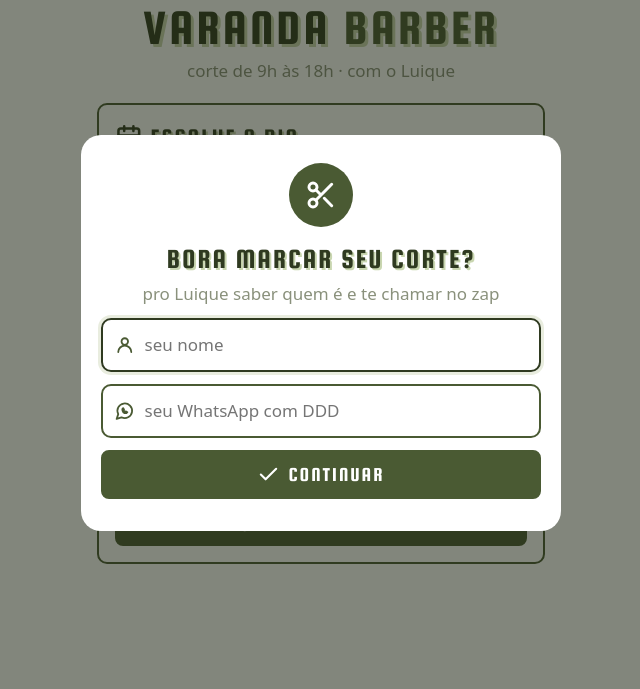
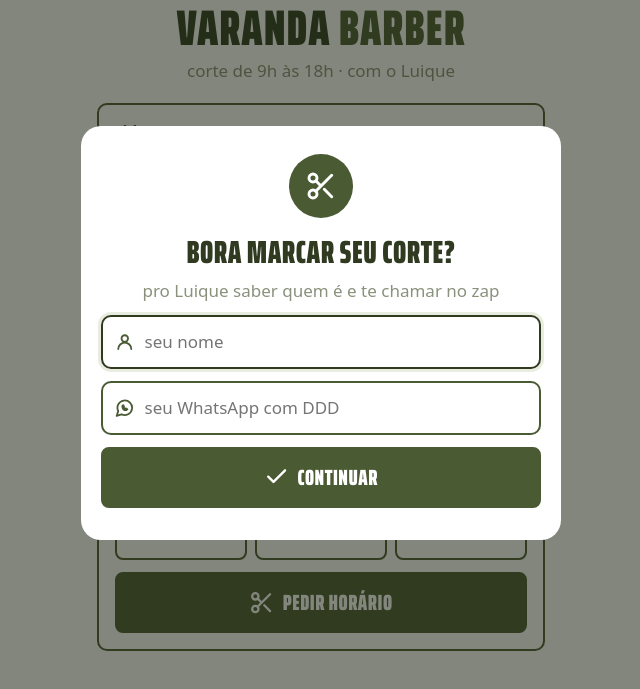
Before and after one commit to fernandollisboa/varanda-barber, a website: page index.html in a window 1280 px wide. Shown: the part 67-756 px from the top of the page, without its empty margins (319-959 px from the left). Drawn offline with Linux system fonts and the light colour scheme; no server answers.

Commit message:
fonte 6d: Saira Extra Condensed Black
Co-Authored-By: Claude Opus 5.5 <noreply@anthropic.com>
Claude-Session: https://claude.ai/code/session_01Qf14oaAzRDyCQ3rerEVrjR

```diff
--- a/fonts/LICENCA.txt
+++ b/fonts/LICENCA.txt
@@ -1 +1 @@
-Squada One (fonts/SquadaOne.woff2): Copyright 2011 Joe Prince. SIL Open Font License 1.1 (https://openfontlicense.org), não MIT.
+Saira Extra Condensed Black (fonts/SairaExtraCondensed.woff2): Copyright 2016 The Saira Project Authors. SIL Open Font License 1.1 (https://openfontlicense.org), não MIT.
--- a/index.html
+++ b/index.html
@@ -9,12 +9,12 @@
 <meta property="og:description" content="escolhe o horário e o barbeiro confirma">
 <meta name="theme-color" content="#ffffff">
 <link rel="manifest" href="manifest.json">
-<link rel="stylesheet" href="style.css?v=2026-11-19j">
+<link rel="stylesheet" href="style.css?v=2026-11-19k">
 </head>
 <body>
 <header><svg class="logo" viewBox="0 0 24 24" aria-hidden="true"><circle cx="6" cy="6" r="3"/><circle cx="6" cy="18" r="3"/><path d="M20 4 8.1 15.9M14.5 14.5 20 20M8.1 8.1 12 12"/></svg><h1>Varanda <span>Barber</span></h1><p>corte de 9h às 18h · com o Luique</p></header>
 <main id="app"></main>
 <div id="modal" hidden></div>
-<script src="app.js?v=2026-11-19j"></script>
+<script src="app.js?v=2026-11-19k"></script>
 </body>
 </html>
--- a/style.css
+++ b/style.css
@@ -1,25 +1,24 @@
-/* verde musgo (o do short militar) no branco; a fonte é a Squada One espaçada, com sombra verde clara nos títulos (fonts/, OFL).
+/* verde musgo (o do short militar) no branco; a fonte é a Saira Extra Condensed Black, estreita e bem preta (fonts/, OFL).
    semáforo só no status: amarelo espera, verde confirmado */
-@font-face { font-family: 'Squada One'; src: url(fonts/SquadaOne.woff2) format('woff2'); font-display: swap; }
+@font-face { font-family: 'Saira Extra Condensed'; src: url(fonts/SairaExtraCondensed.woff2) format('woff2'); font-weight: 900; font-display: swap; }
 :root {
   --musgo: #4a5a33; --musgo-escuro: #2f3a20; --musgo-claro: #e9eddf; --branco: #fff; --tinta: #26301a; --apagado: #8a917c;
-  --sombra: #c9d6b0; --amarelo: #f4e7b8; --verde: #5f7f40;
+  --amarelo: #f4e7b8; --verde: #5f7f40;
 }
 * { box-sizing: border-box; }
 body { margin: 0; background: var(--branco); color: var(--tinta); font: 17px/1.4 system-ui, sans-serif; }
-h1, h2, button, .botao, .status, .quando { font-family: 'Squada One', system-ui, sans-serif; font-weight: 400; text-transform: uppercase; letter-spacing: 2px; }
-h1, h2, .quando { text-shadow: 2px 2px 0 var(--sombra); }
+h1, h2, button, .botao, .status, .quando { font-family: 'Saira Extra Condensed', system-ui, sans-serif; font-weight: 900; text-transform: uppercase; letter-spacing: .5px; }
 header { text-align: center; padding: 24px 16px 4px; }
 .logo { width: 40px; height: 40px; fill: none; stroke: var(--musgo); stroke-width: 2.2; stroke-linecap: round; stroke-linejoin: round; }
-h1 { margin: 0; font-size: clamp(34px, 12.5vw, 50px); letter-spacing: 3px; text-shadow: 3px 3px 0 var(--sombra); line-height: 1; color: var(--musgo-escuro); }
+h1 { margin: 0; font-size: clamp(34px, 12.5vw, 50px); letter-spacing: 1px; line-height: 1; color: var(--musgo-escuro); }
 h1 span { color: var(--musgo); }
 header p { margin: 6px 0 0; color: var(--apagado); }
 main { max-width: 480px; margin: 0 auto; padding: 16px; }
 .cartao { border: 2px solid var(--musgo); border-radius: 10px; padding: 16px; margin-bottom: 16px; }
-h2 { margin: 0 0 12px; font-size: 24px; color: var(--musgo-escuro); display: flex; align-items: center; gap: 8px; }
+h2 { margin: 0 0 12px; font-size: 26px; color: var(--musgo-escuro); display: flex; align-items: center; gap: 8px; }
 .grade { display: grid; grid-template-columns: repeat(3, 1fr); gap: 8px; }
 .dias { margin-bottom: 14px; }
-button, .botao { display: flex; align-items: center; justify-content: center; gap: 8px; font-size: 20px; border: 2px solid var(--musgo); background: var(--branco); color: var(--musgo-escuro); border-radius: 8px; padding: 11px 6px; cursor: pointer; text-align: center; text-decoration: none; width: 100%; }
+button, .botao { display: flex; align-items: center; justify-content: center; gap: 8px; font-size: 22px; border: 2px solid var(--musgo); background: var(--branco); color: var(--musgo-escuro); border-radius: 8px; padding: 11px 6px; cursor: pointer; text-align: center; text-decoration: none; width: 100%; }
 button[aria-pressed="true"] { background: var(--musgo-escuro); border-color: var(--musgo-escuro); color: var(--branco); }
 button:disabled { border-color: #d9ddd0; color: #b8bdab; background: transparent; cursor: default; text-decoration: line-through; }
 .principal, #zap { background: var(--musgo); color: var(--branco); margin-top: 12px; }
@@ -39,7 +38,7 @@ input { font: inherit; width: 100%; padding: 11px; border: 2px solid var(--musgo
 
 /* ícones */
 .ic { width: 1.15em; height: 1.15em; flex: none; fill: none; stroke: currentColor; stroke-width: 2.2; stroke-linecap: round; stroke-linejoin: round; }
-.quando { display: flex; align-items: center; gap: 8px; flex-wrap: wrap; font-size: 28px; text-transform: uppercase; color: var(--musgo-escuro); margin: 0 0 12px; }
+.quando { display: flex; align-items: center; gap: 8px; flex-wrap: wrap; font-size: 32px; text-transform: uppercase; color: var(--musgo-escuro); margin: 0 0 12px; }
 .quando span { display: inline-flex; align-items: center; gap: 8px; }
 .eu { background: var(--musgo-claro); border-color: var(--musgo-claro); color: var(--musgo-escuro); font: 15px system-ui, sans-serif; text-transform: none; letter-spacing: 0; margin-bottom: 16px; justify-content: flex-start; padding: 10px 14px; }
 .eu .ic:last-child { margin-left: auto; opacity: .6; }
@@ -51,7 +50,7 @@ input { font: inherit; width: 100%; padding: 11px; border: 2px solid var(--musgo
 .caixa { background: var(--branco); width: 100%; max-width: 480px; border-radius: 20px 20px 0 0; padding: 28px 20px 24px; text-align: center; animation: sobe .25s ease-out; }
 @media (min-width: 520px) { #modal { align-items: center; } .caixa { border-radius: 20px; } }
 @keyframes sobe { from { transform: translateY(40px); opacity: 0; } }
-.caixa h2 { justify-content: center; font-size: 28px; margin: 12px 0 4px; }
+.caixa h2 { justify-content: center; font-size: 32px; margin: 12px 0 4px; }
 .caixa > p { margin: 0 0 8px; color: var(--apagado); }
 .selo { width: 64px; height: 64px; margin: 0 auto; border-radius: 50%; background: var(--musgo); color: var(--branco); display: grid; place-items: center; }
 .selo .ic { width: 32px; height: 32px; }
```
Also changed, not shown: fonts/SairaExtraCondensed.woff2 (added), fonts/SquadaOne.woff2 (deleted).
